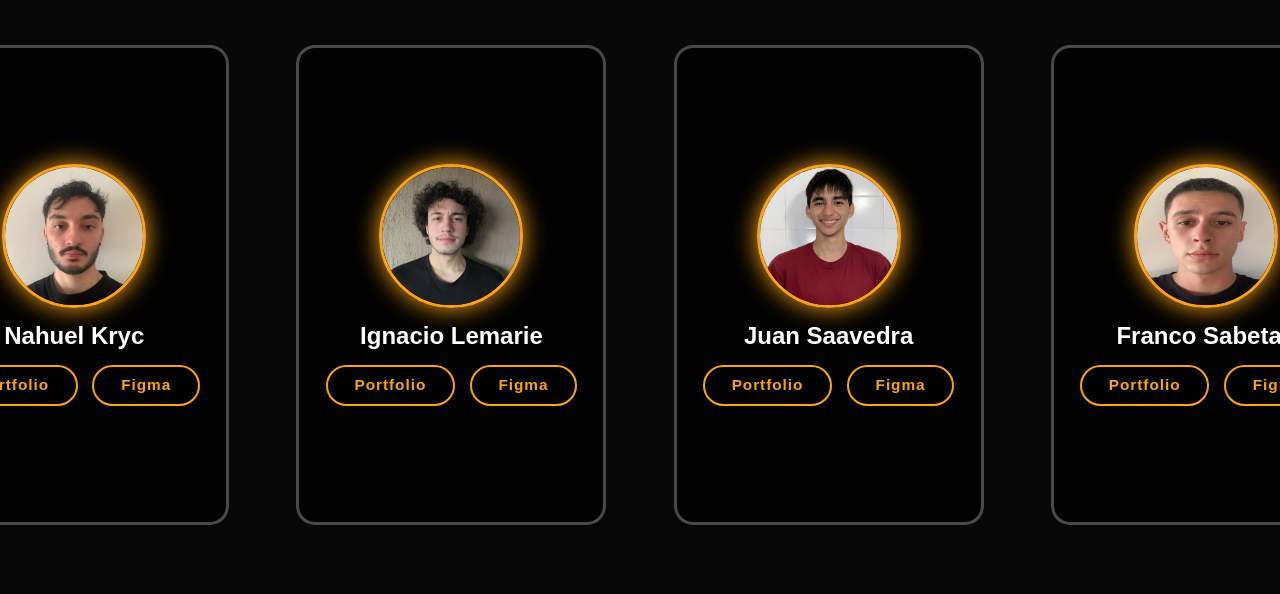
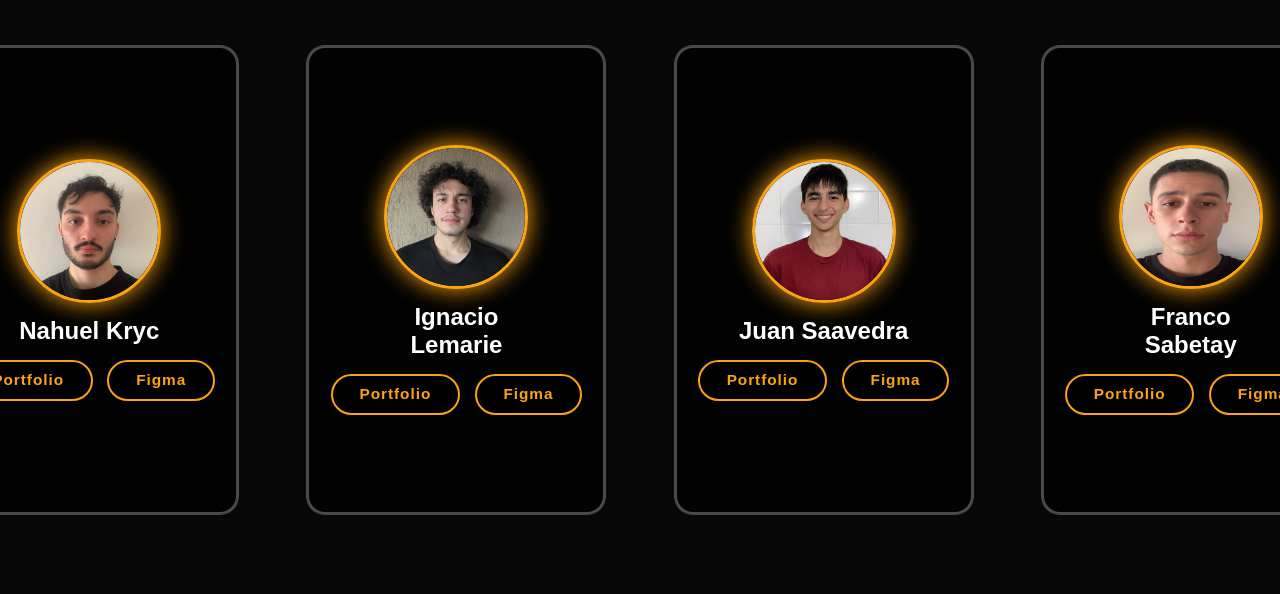
Before and after one commit to nkryc/Parcial-2, a plain HTML site: page nosotros.html in a window 1280 px wide. Shown: the part 213-807 px from the top of the page. Drawn offline with nearby package versions, Linux system fonts and the light colour scheme.

Commit message:
Update estilos.css

```diff
--- a/css/estilos.css
+++ b/css/estilos.css
@@ -391,8 +391,8 @@ max-width: 1000px;
 }
 
 .item-nosotros{
-    min-height: 480px;
-    max-width: 310px;
+    min-height: 470px;
+    max-width: 300px;
     background: rgba(0, 0, 0, 0.7);
     border: 3px solid rgba(238, 238, 238, 0.3);
     border-radius: 2rem;
```
